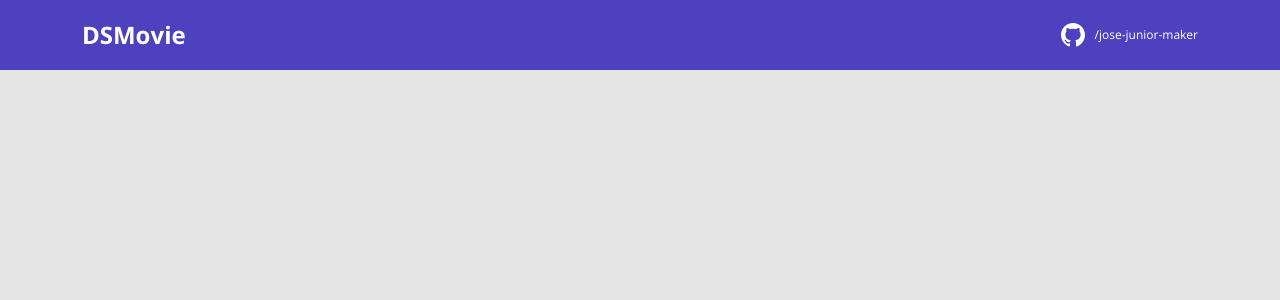
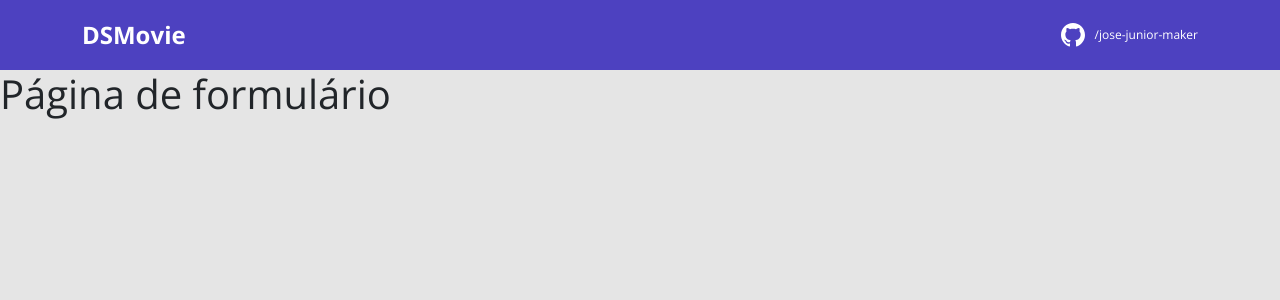
Before and after one commit to jose-junior-maker/dsmovie, a React (Vite) app in the folder frontend/: page /form/1 in a window 1280 px wide. Shown: the top 300 px of the page. Built offline with nearby package versions, Linux system fonts and the light colour scheme; the HTML template or start-up script is replaced by a standard one.

Commit message:
Configurando react-router-dom e adicionando primeiras rotas

```diff
--- a/frontend/package.json
+++ b/frontend/package.json
@@ -10,9 +10,11 @@
     "preview": "vite preview"
   },
   "dependencies": {
+    "@types/react-router-dom": "5.3.3",
     "bootstrap": "5.1.3",
     "react": "^19.1.1",
-    "react-dom": "^19.1.1"
+    "react-dom": "^19.1.1",
+    "react-router-dom": "6.4.1"
   },
   "devDependencies": {
     "@eslint/js": "^9.33.0",
--- a/frontend/src/App.tsx
+++ b/frontend/src/App.tsx
@@ -1,9 +1,21 @@
+import { BrowserRouter, Route, Routes } from "react-router-dom"
 import Navbar from "./components/Navbar"
+import Listing from "./rotas/Listing"
+import Form from "./rotas/Form"
 
 function App() {
 
   return (
-    <Navbar />
+    <BrowserRouter>
+        <Navbar />
+        <Routes>
+          <Route path="/" element={<Listing />} />
+          <Route path="/form">
+            <Route path=":movieId" element={<Form />} />
+          </Route>
+        </Routes>
+    </BrowserRouter>
+
   )
 }
 
--- /dev/null
+++ b/frontend/src/rotas/Form/index.tsx
@@ -0,0 +1,5 @@
+export default function Form(){
+    return (
+        <h1>Página de formulário</h1>
+    );
+}
--- /dev/null
+++ b/frontend/src/rotas/Listing/index.tsx
@@ -0,0 +1,5 @@
+export default function Listing(){
+    return (
+        <h1>Página de listagem</h1>
+    );
+}
```
Also changed, not shown: 1 other file (tests, documents, lock files or other folders).
